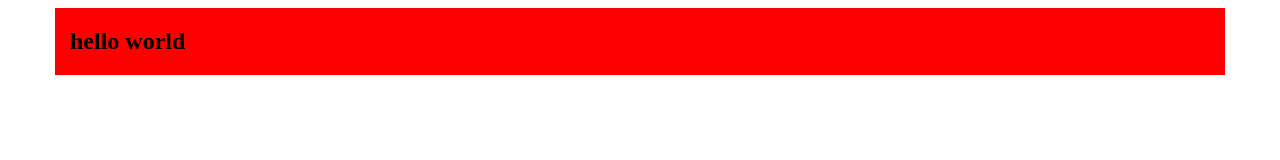
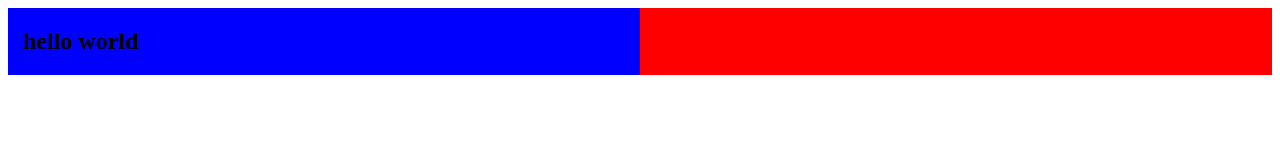
Before and after one commit to emaschool/emaschool.github.io, a plain HTML site: page index.html in a window 1280 px wide. Drawn offline with Linux system fonts and the light colour scheme.

Commit message:
working out rules

```diff
--- a/css/styles.css
+++ b/css/styles.css
@@ -1,3 +1,7 @@
-.container{
+.container-fluid{
   background-color: red;
 }
+
+.col-sm-6{
+	background-color: blue;
+}
--- a/index.html
+++ b/index.html
@@ -13,8 +13,17 @@
 
 	<body>
 
-	<div class='container'>
-		<h2>hello world </h2>
+	<div class='container-fluid'>
+		<div class='row'>
+			<div class='col-sm-6'>
+				<h2>hello world </h2>
+			</div>
+			<!-- <div class='col-xs-6'>
+				<h2>~end~</h2>
+			</div> -->
+
+		</div>
+
 
 	</div>
 
```
